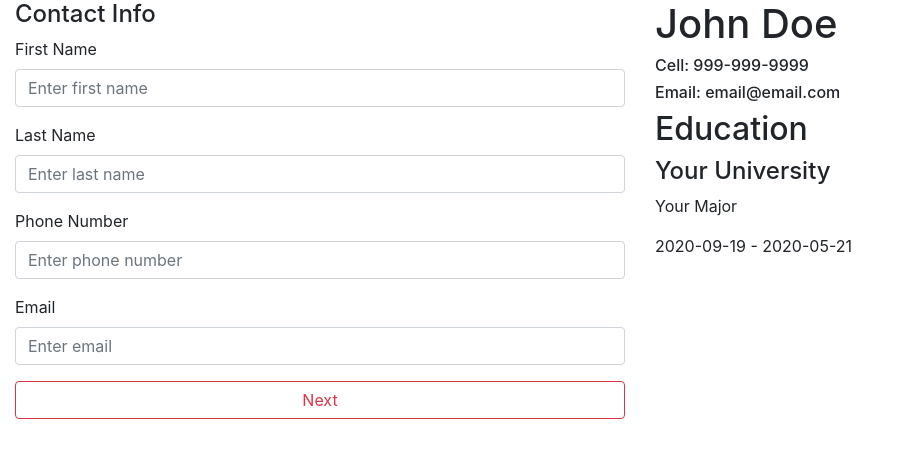
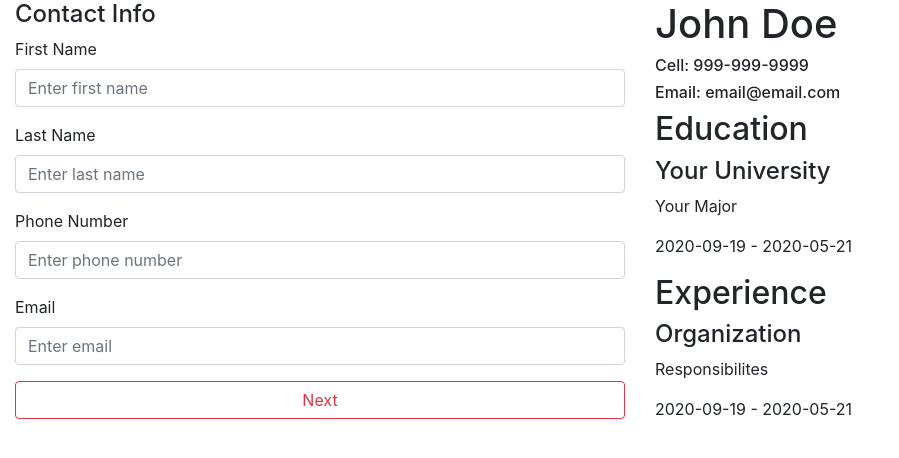
Before and after one commit to noahskorner/resume-freak, a Django app: template resume_builder/templates/resume_builder/resume_form.html in a window 1280 px wide. Shown: the part 137-595 px from the top of the page, without its empty margins (0-899 px from the left). Run offline with Django 3.2, Linux system fonts and the light colour scheme; the template is opened without the code that fills it, so the values that code supplies are empty; some libraries are stand-ins or nearby versions.

Commit message:
Update resume_1.html

```diff
--- a/resume_builder/templates/resume_templates/resume_1.html
+++ b/resume_builder/templates/resume_templates/resume_1.html
@@ -19,6 +19,17 @@
 </div>
 
 <!-- Experience -->
+<h2>Experience</h2>
+<div>
+  <div id="experience-lbls-0">
+    <h4><span id="experience-organization-lbl-0">Organization</span></h4>
+    <p><span id="experience-responsibilites-lbl-0">Responsibilites</span></p>
+    <p>
+      <span id="experience-start-date-lbl-0">2020-09-19</span> -
+      <span id="experience-end-date-lbl-0">2020-05-21</span>
+    </p>
+  </div>
+</div>
 <!-- Projects -->
 <!-- Skill -->
 <!-- Hobby -->
```
